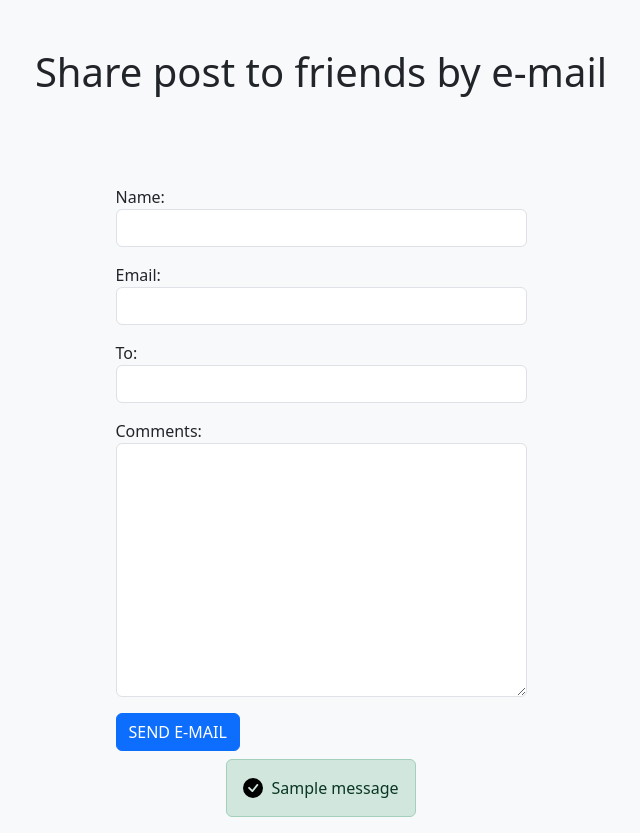
After one commit to hopedeveloper08/blog_web_application, a Django app: page /blog/1/share/ in a window 1280 px wide. The commit adds this page. Shown: the whole page, without its empty margins (319-959 px from the left). Run offline with Django 5.2, Linux system fonts and the light colour scheme; tables that the repository leaves empty hold one stand-in row (values such as "Sample post"); one stand-in notice (Sample message) is shown; some libraries are stand-ins or nearby versions.

Commit message:
add share post with email

```diff
--- a/blog/settings.py
+++ b/blog/settings.py
@@ -125,3 +125,5 @@ STATIC_URL = 'static/'
 DEFAULT_AUTO_FIELD = 'django.db.models.BigAutoField'
 
 STATICFILES_DIRS = [BASE_DIR / 'static']
+
+EMAIL_BACKEND = 'django.core.mail.backends.console.EmailBackend'
--- /dev/null
+++ b/posts/forms.py
@@ -0,0 +1,25 @@
+from django import forms
+from django.shortcuts import get_object_or_404
+from django.core.mail import send_mail
+
+from posts.models import Post
+
+
+class EmailPostForm(forms.Form):
+    name = forms.CharField(max_length=25, widget=forms.TextInput(attrs={'class': 'form-control'}))
+    email = forms.EmailField(widget=forms.EmailInput(attrs={'class': 'form-control'}))
+    to = forms.EmailField(widget=forms.EmailInput(attrs={'class': 'form-control'}))
+    comments = forms.CharField(required=False, widget=forms.Textarea(attrs={'class': 'form-control'}))
+
+    def send_email(self, request, post_id):
+        post = get_object_or_404(Post, id=post_id, is_published=True)
+        post_url = request.build_absolute_uri(post.get_absolute_url())
+        subject = f'{self.cleaned_data["name"]} recommends you read {post.title}'
+        message = f'Read {post.title} at {post_url}\n\n' \
+                  f'{self.cleaned_data["name"]}\'s comments {self.cleaned_data["comments"]}'
+        send_mail(
+            subject,
+            message,
+            self.cleaned_data["email"],
+            (self.cleaned_data['to'],),
+        )
--- a/posts/templates/post_detail.html
+++ b/posts/templates/detail/detail.html
@@ -10,5 +10,8 @@
             <em>Published at {{ post.published_at }} by {{ post.author }}</em>
         </p>
         <blockquote class="blockquote">{{ post.content|linebreaks }}</blockquote>
+        <a href="{% url 'posts:post_share' post.id %}" class="btn btn-primary">
+            Share this post
+        </a>
     </div>
 {% endblock %}
--- /dev/null
+++ b/posts/templates/email/email.html
@@ -0,0 +1,24 @@
+{% extends 'base.html' %}
+
+{% block title %}share post{% endblock %}
+
+
+{% block body %}
+
+    <div class="w-100 mt-5 d-flex flex-column justify-content-center align-items-center">
+
+        <h1>Share post to friends by e-mail</h1>
+
+        <hr />
+
+        <form method="post" class="mt-5">
+            {{ form.as_p }}
+            {% csrf_token %}
+            <input class="btn btn-primary" type="submit" value="SEND E-MAIL">
+        </form>
+
+        {% include 'email/message.html' with messages=messages %}
+
+    </div>
+
+{% endblock %}
--- /dev/null
+++ b/posts/templates/email/message.html
@@ -0,0 +1,34 @@
+<svg xmlns="http://www.w3.org/2000/svg" class="d-none">
+  <symbol id="check-circle-fill" viewBox="0 0 16 16">
+    <path d="M16 8A8 8 0 1 1 0 8a8 8 0 0 1 16 0zm-3.97-3.03a.75.75 0 0 0-1.08.022L7.477 9.417 5.384 7.323a.75.75 0 0 0-1.06 1.06L6.97 11.03a.75.75 0 0 0 1.079-.02l3.992-4.99a.75.75 0 0 0-.01-1.05z"/>
+  </symbol>
+  <symbol id="exclamation-triangle-fill" viewBox="0 0 16 16">
+    <path d="M8.982 1.566a1.13 1.13 0 0 0-1.96 0L.165 13.233c-.457.778.091 1.767.98 1.767h13.713c.889 0 1.438-.99.98-1.767L8.982 1.566zM8 5c.535 0 .954.462.9.995l-.35 3.507a.552.552 0 0 1-1.1 0L7.1 5.995A.905.905 0 0 1 8 5zm.002 6a1 1 0 1 1 0 2 1 1 0 0 1 0-2z"/>
+  </symbol>
+</svg>
+
+{% if messages %}
+    <div class="messages mt-2">
+        {% for message in messages %}
+                {% if message.tags == 'success' %}
+                    <div class="alert alert-success d-flex align-items-center" role="alert">
+                      <svg class="bi flex-shrink-0 me-2" role="img" aria-label="Success:" style="width: 20px; height: 20px;">
+                          <use xlink:href="#check-circle-fill"/>
+                      </svg>
+                      <div>
+                        {{ message }}
+                      </div>
+                    </div>
+                {% else %}
+                    <div class="alert alert-danger d-flex align-items-center" role="alert">
+                      <svg class="bi flex-shrink-0 me-2" role="img" aria-label="Danger:" style="width: 20px; height: 20px;">
+                          <use xlink:href="#exclamation-triangle-fill"/>
+                      </svg>
+                      <div>
+                        {{ message }}
+                      </div>
+                    </div>
+                {% endif %}
+        {% endfor %}
+    </div>
+{% endif %}
--- a/posts/templates/post_list.html
+++ b/posts/templates/list/list.html
@@ -6,9 +6,9 @@
 {% block body %}
     <div class="container mt-3">
 
-        {% include "post_list_main.html" with posts=posts %}
+        {% include "list/main.html" with posts=posts %}
 
-        {% include "pagination.html" with page=page_obj %}
+        {% include "list/pagination.html" with page=page_obj %}
 
     </div>
 {% endblock %}
--- a/posts/urls.py
+++ b/posts/urls.py
@@ -8,4 +8,5 @@ urlpatterns = [
     path('', views.PostListView.as_view(), name='post_list'),
     path('<int:year>/<int:month>/<int:day>/<slug:slug>/',
          views.PostDetailView.as_view(), name='post_detail'),
+    path('<int:post_id>/share/', views.PostShareView.as_view(), name='post_share'),
 ]
--- a/posts/views.py
+++ b/posts/views.py
@@ -1,16 +1,41 @@
+from django.shortcuts import get_object_or_404
 from django.views import generic
+from django.contrib import messages
+from django.urls import reverse
 
 from posts.models import Post
+from posts.forms import EmailPostForm
 
 
 class PostListView(generic.ListView):
     queryset = Post.published.all()
     context_object_name = 'posts'
     paginate_by = 3
-    template_name = 'post_list.html'
+    template_name = 'list/list.html'
 
 
 class PostDetailView(generic.DetailView):
     queryset = Post.published.all()
     context_object_name = 'post'
-    template_name = 'post_detail.html'
+    template_name = 'detail/detail.html'
+
+
+class PostShareView(generic.FormView):
+    form_class = EmailPostForm
+    template_name = 'email/email.html'
+
+    def form_valid(self, form):
+        try:
+            form.send_email(self.request, self.kwargs['post_id'])
+            messages.success(self.request, 'Email sent successfully')
+        except Exception as e:
+            print(e)
+            messages.error(self.request, 'There was an error sending the email')
+        return super().form_valid(form)
+
+    def form_invalid(self, form):
+        messages.error(self.request, 'There was an error sending the email')
+        return super().form_invalid(form)
+
+    def get_success_url(self):
+        return reverse('posts:post_share', kwargs={'post_id': self.kwargs['post_id']})
--- a/templates/base.html
+++ b/templates/base.html
@@ -9,7 +9,7 @@
     <title>{% block title %}{% endblock %}</title>
     <link rel="stylesheet" href="{% static 'bootstrap.min.css' %}" />
 </head>
-<body class="bg-light container-fluid">
+<body class="bg-light container-fluid" style="width: 100%">
 
     {% block body %}{% endblock %}
 
```
Also changed, not shown: posts/templates/list/main.html (renamed from posts/templates/post_list_main.html), posts/templates/list/pagination.html (renamed from posts/templates/pagination.html), 1 other file.
